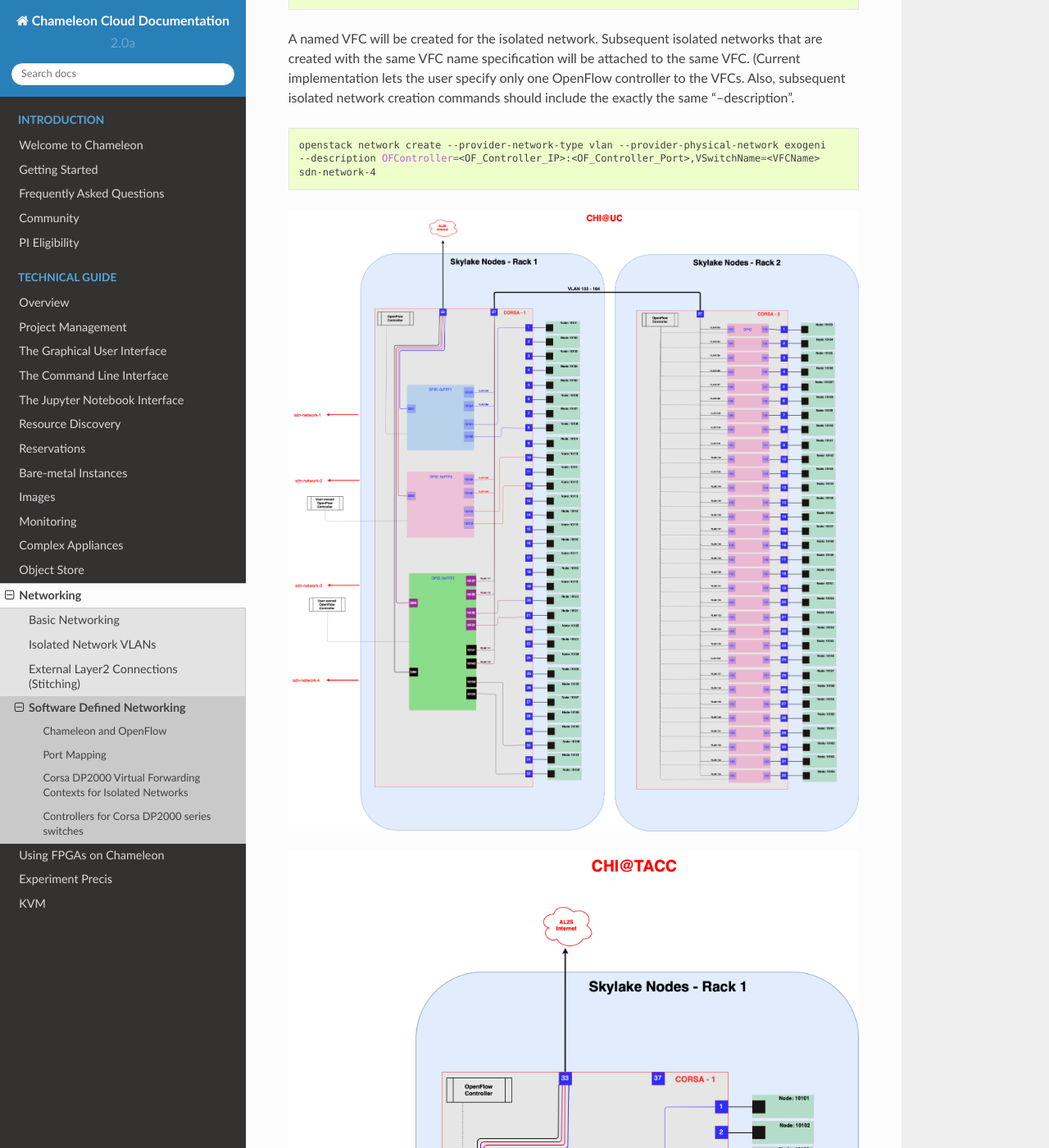
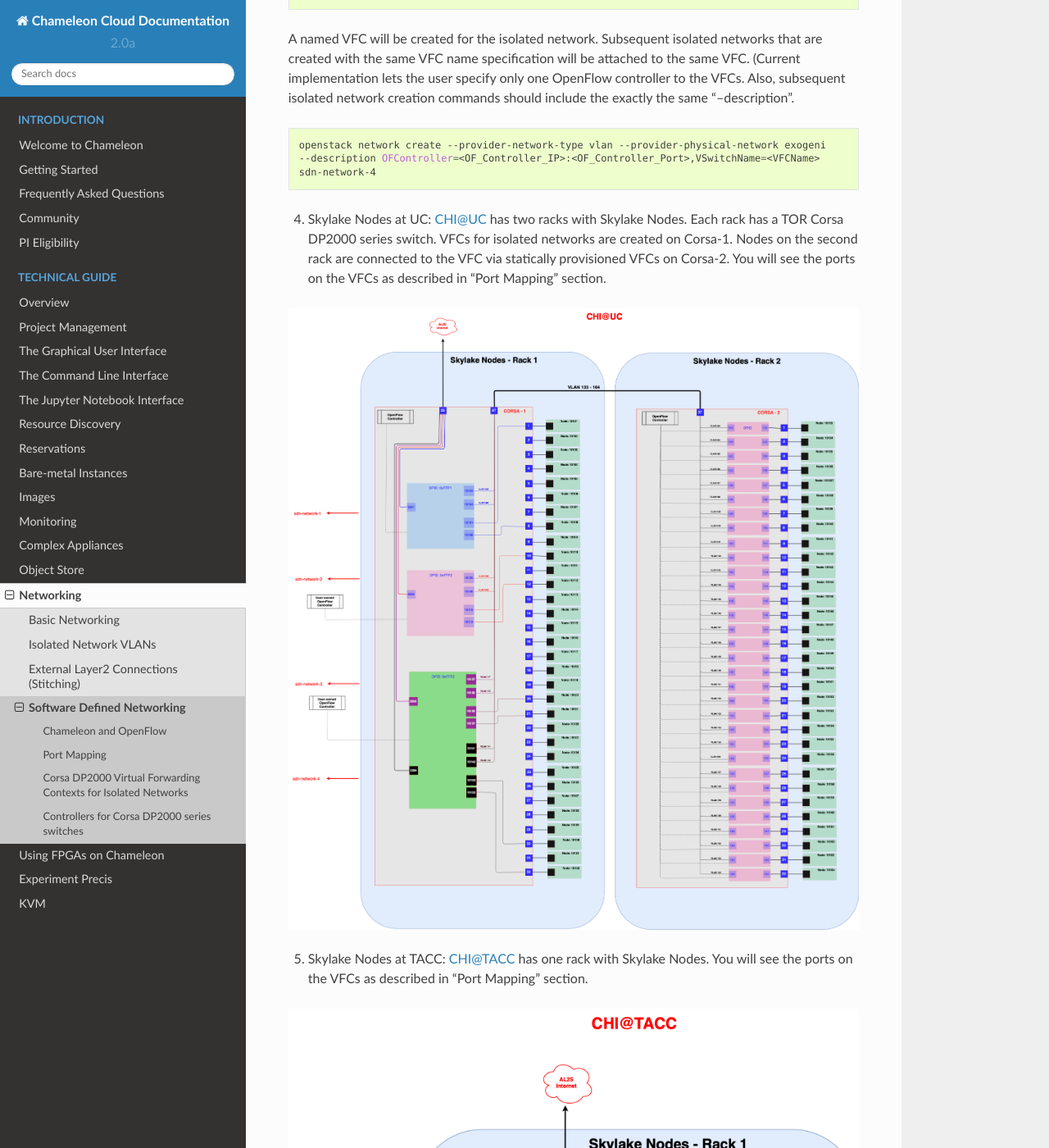
Before and after one commit to ChameleonCloud/docs, a Sphinx documentation site: the page built from source/technical/networks/networks_sdn.rst, in a window 1280 px wide and 1400 px high, scrolled down 6336 px. Shown: the whole window at 82% size. Built offline with Sphinx 7.4.7 and the Read the Docs theme 2.0.0, drawn with Linux system fonts in a browser that asks for light colours.

Commit message:
Update with additional site specific info

```diff
--- a/source/technical/networks/networks_sdn.rst
+++ b/source/technical/networks/networks_sdn.rst
@@ -288,7 +288,13 @@ A named VFC will be created for the isolated network. Subsequent isolated networ
    --description OFController=<OF_Controller_IP>:<OF_Controller_Port>,VSwitchName=<VFCName>
    sdn-network-4
 
+4. Skylake Nodes at UC:
+   CHI@UC has two racks with Skylake Nodes. Each rack has a TOR Corsa DP2000 series switch. VFCs for isolated networks are created on Corsa-1. Nodes on the second rack are connected to the VFC via statically provisioned VFCs on Corsa-2. You will see the ports on the VFCs as described in "Port Mapping" section.
+
 .. figure:: networks/corsa-network-vfc-layout-uc.png
+
+5. Skylake Nodes at TACC:
+   CHI@TACC has one rack with Skylake Nodes. You will see the ports on the VFCs as described in "Port Mapping" section.
 
 .. figure:: networks/corsa-network-vfc-layout-tacc.png
 
```
